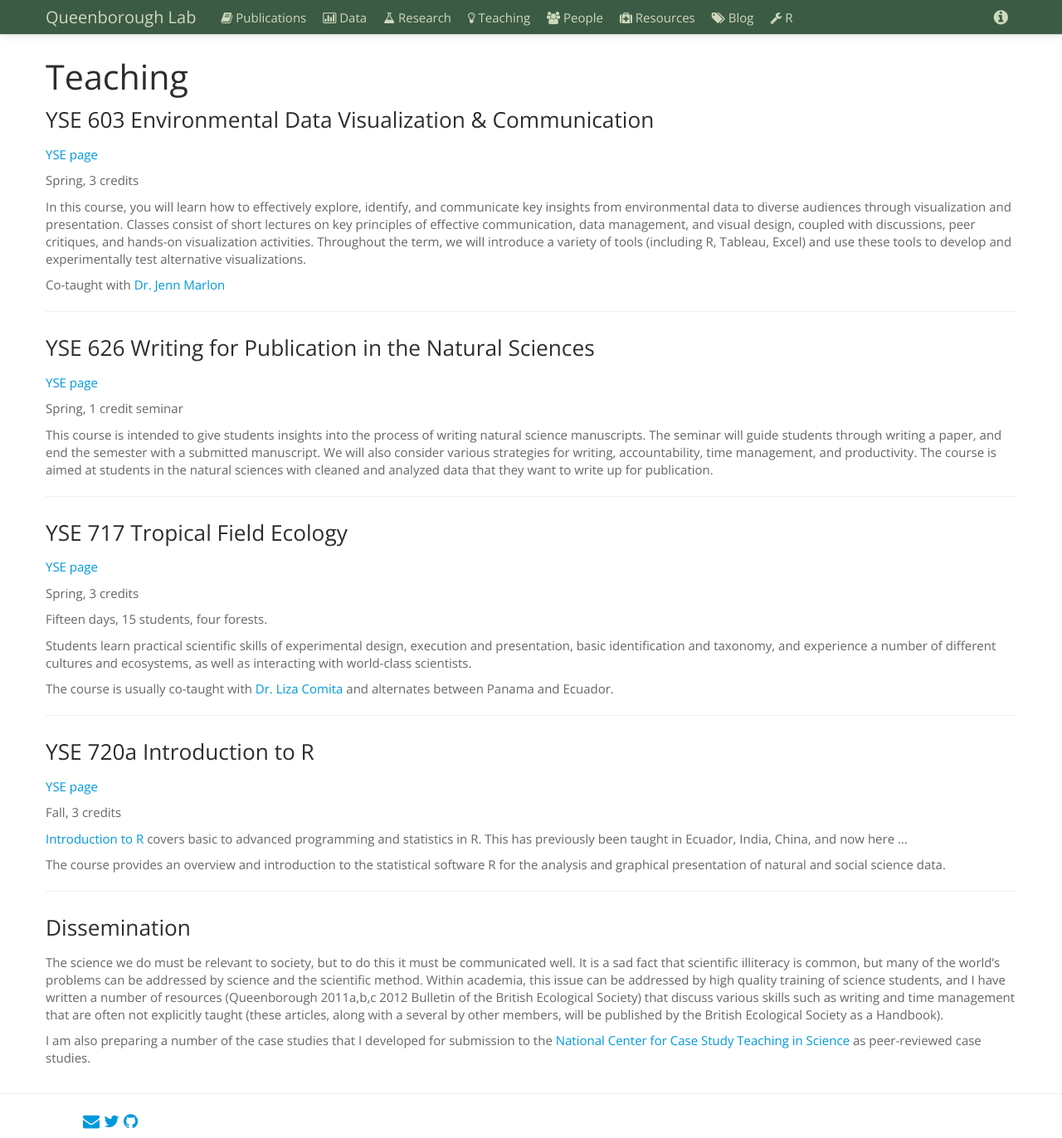
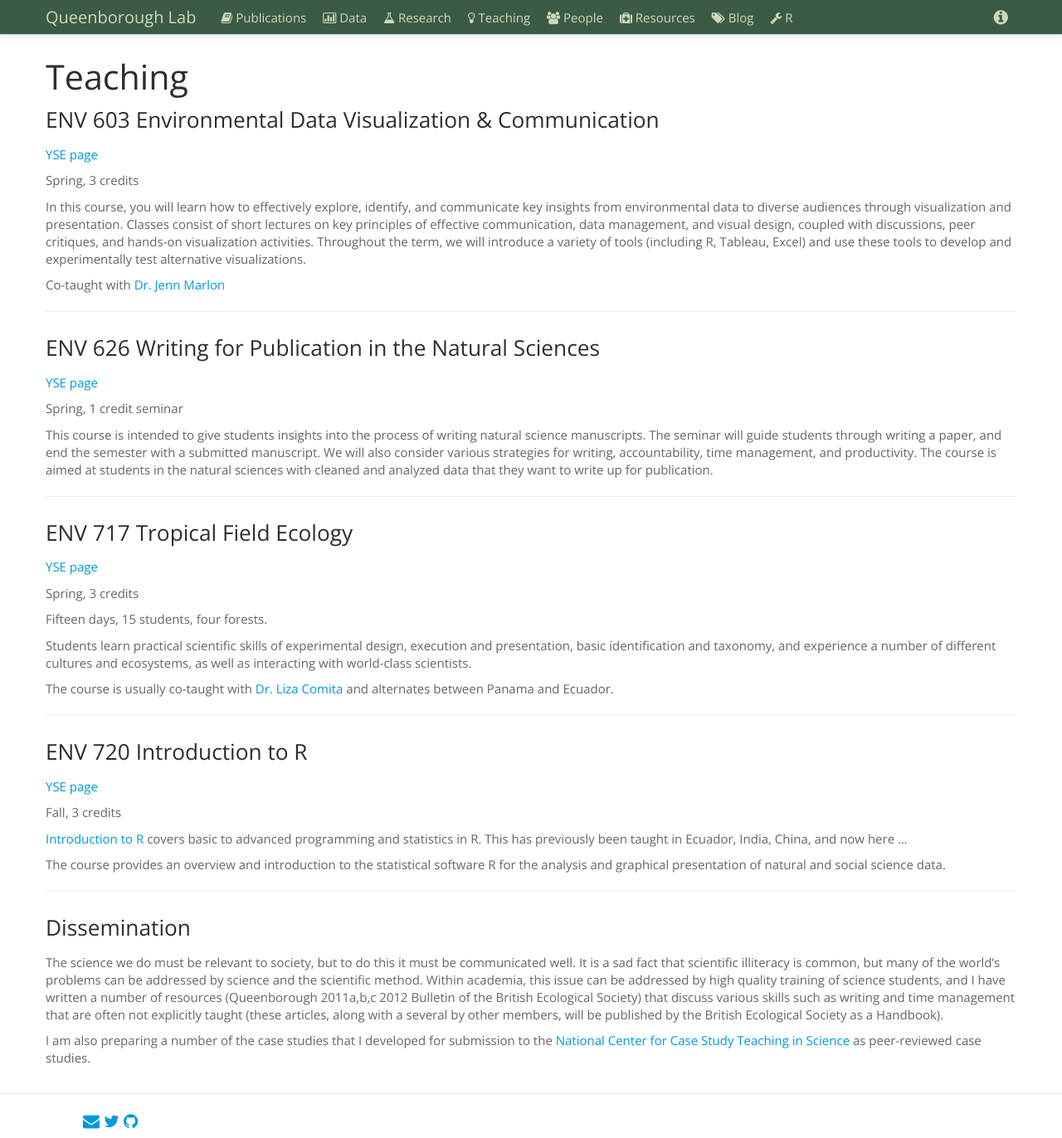
Before and after one commit to saq/saq.github.io, a Jekyll site: the page built from teaching.md, in a window 1280 px wide and 1372 px high. Shown: the whole window at 83% size. Built offline with Jekyll 4.4.1, drawn with Linux system fonts in a browser that asks for light colours.

Commit message:
Update teaching.md

```diff
--- a/teaching.md
+++ b/teaching.md
@@ -6,7 +6,7 @@ title: Teaching
 
 # Teaching
 
-### YSE 603 Environmental Data Visualization & Communication
+### ENV 603 Environmental Data Visualization & Communication
 
 [YSE page](http://environment.yale.edu/courses/detail/603/)
 
@@ -18,7 +18,7 @@ Co-taught with [Dr. Jenn Marlon](https://environment.yale.edu/profile/jennifer-m
 
 <hr>
 
-### YSE 626 Writing for Publication in the Natural Sciences
+### ENV 626 Writing for Publication in the Natural Sciences
 
 [YSE page](http://environment.yale.edu/courses/detail/626)
 
@@ -31,7 +31,7 @@ This course is intended to give students insights into the process of writing na
 <hr>
 
 
-### YSE 717 Tropical Field Ecology
+### ENV 717 Tropical Field Ecology
 
 [YSE page](http://environment.yale.edu/courses/detail/717/)
 
@@ -48,7 +48,7 @@ The course is usually co-taught with [Dr. Liza Comita](http://environment.yale.e
 
 <hr>
 
-### YSE 720a Introduction to R
+### ENV 720 Introduction to R
 
 [YSE page](http://environment.yale.edu/courses/detail/720)
 
```
